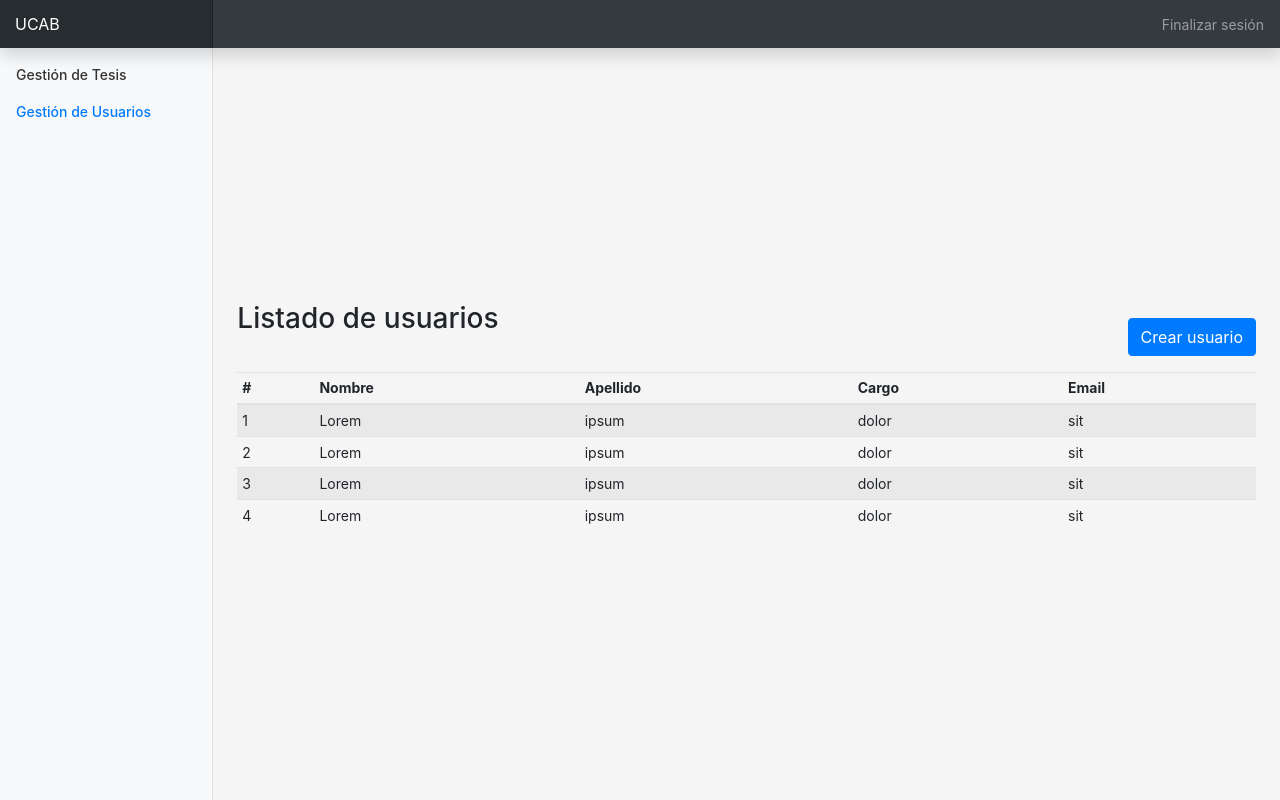
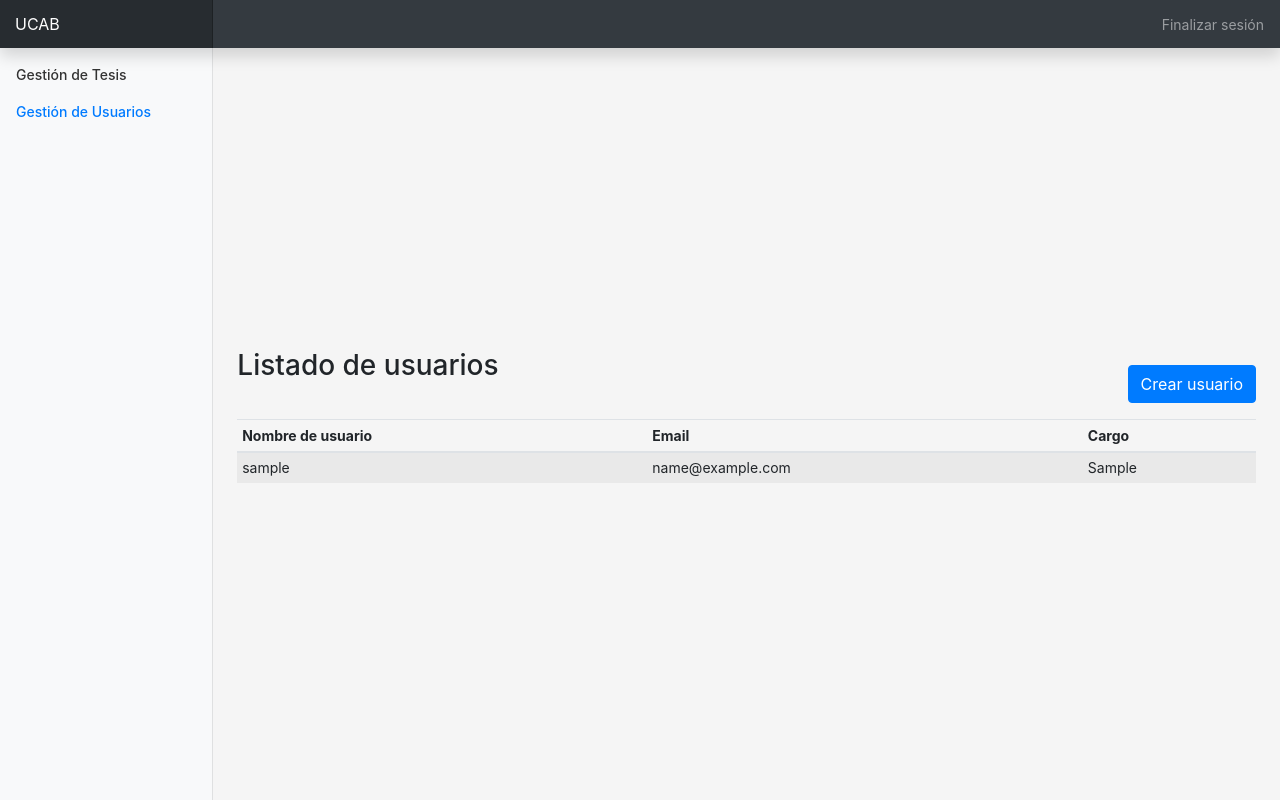
Before and after one commit to angelrivero98/MiniProyecto2-python, a Django app: template tesis/templates/usuarios.html in a window 1280 px wide. Run offline with Django 3.2, Linux system fonts and the light colour scheme; the template is opened without the code that fills it: values that come from a table or form of the project are taken from there, others are empty; tables that the repository leaves empty hold one stand-in row (values such as "Sample post"); form fields are guessed from the names that the template uses; some libraries are stand-ins or nearby versions.

Commit message:
Se muestran los usuarios en la tabla

```diff
--- a/project/settings.py
+++ b/project/settings.py
@@ -121,3 +121,5 @@ USE_TZ = True
 STATIC_URL = '/static/'
 LOGIN_REDIRECT_URL = 'home'
 LOGOUT_REDIRECT_URL = 'home'
+
+AUTH_USER_MODEL = 'tesis.Usuario'
--- a/project/urls.py
+++ b/project/urls.py
@@ -17,11 +17,11 @@ from django.contrib import admin
 from django.urls import path, include
 from django.conf.urls import url
 from django.views.generic.base import TemplateView
+from tesis import urls
 
 urlpatterns = [
     path('tesis/', include('tesis.urls')),
     path('admin/', admin.site.urls),
     path('', include('django.contrib.auth.urls')),
     path('home/', TemplateView.as_view(template_name='home.html'), name='home'),
-    path('users/', TemplateView.as_view(template_name='usuarios.html'), name='users'),
-]
+] + urls.urlpatterns
--- a/tesis/admin.py
+++ b/tesis/admin.py
@@ -1,9 +1,9 @@
 from django.contrib import admin
-from .models import Tesis, Usuario, Audit, Autor, Escuela, PalabraClave, Tutor
+from .models import Tesis, Usuario, Audit, Autor, Escuela, PalabraClave, Evaluador
 
 admin.site.register(Tesis)
 admin.site.register(Usuario)
 admin.site.register(Audit)
 admin.site.register(Escuela)
 admin.site.register(PalabraClave)
-admin.site.register(Tutor)
+admin.site.register(Evaluador)
--- a/tesis/models.py
+++ b/tesis/models.py
@@ -1,12 +1,22 @@
 from django.db import models
+from django.contrib.auth.models import AbstractUser
 
-class Usuario(models.Model):
-    user = models.CharField(max_length=255)
-    psw = models.CharField(max_length=255)
-    rol = models.CharField(max_length=255)
+
+class Usuario(AbstractUser):
+    rol = models.CharField(max_length=255, blank=False, null=False)
+    REQUIRED_FIELDS = ['rol', 'email']
 
     class Meta:
-        db_table = 'user'
+        db_table = 'usuario'
+
+
+class Persona(models.Model):
+    nombre = models.CharField(max_length=255)
+    apellido = models.CharField(max_length=255)
+
+    class Meta:
+        abstract = True
+
 
 class Escuela(models.Model):
     nombre = models.CharField(max_length=255)
@@ -14,34 +24,38 @@ class Escuela(models.Model):
     class Meta:
         db_table = 'escuela'
 
+
 class PalabraClave(models.Model):
     nombre = models.CharField(max_length=255)
 
     class Meta:
         db_table = 'palabraclave'
 
-class Tutor(models.Model):
+
+class Evaluador(Persona):
     cedula = models.IntegerField(unique=True)
-    nombre = models.CharField(max_length=255)
-    apellido = models.CharField(max_length=255)
+    es_tutor = models.BooleanField(default=False)
 
     class Meta:
-        db_table = 'tutor'
+        db_table = 'evaluador'
 
-class Autor(models.Model):
-    nombre = models.CharField(max_length=255)
-    apellido = models.CharField(max_length=255)
 
+class Autor(Persona):
     class Meta:
         db_table = 'autor'
+
 
 class Tesis(models.Model):
     nombre = models.CharField(max_length=255)
     fecha_inicio = models.DateField()
     fecha_fin = models.DateField()
-    escuela = models.ForeignKey(Escuela,on_delete=models.CASCADE)
-    palabraclave = models.ForeignKey(PalabraClave,on_delete=models.CASCADE)
-    tutor = models.ForeignKey(Tutor,on_delete=models.CASCADE)
+    escuela = models.ForeignKey(Escuela, on_delete=models.CASCADE)
+    palabasclave = models.ManyToManyField(
+        PalabraClave)
+    evaluadores = models.ManyToManyField(
+        Evaluador, related_name='evaluadores')
+    tutor = models.ForeignKey(
+        Evaluador, on_delete=models.CASCADE, related_name='tutor')
 
     class Meta:
         db_table = 'tg'
@@ -49,9 +63,11 @@ class Tesis(models.Model):
 
 class Audit(models.Model):
     fecha = models.DateTimeField('date created', auto_now_add=True)
-    userCreador = models.ForeignKey(Usuario,on_delete=models.CASCADE, related_name='userCreador')
-    userCreado = models.ForeignKey(Usuario,on_delete=models.CASCADE, related_name='userCreado')
-    tesis = models.ForeignKey(Tesis,on_delete=models.CASCADE)
+    userCreador = models.ForeignKey(
+        Usuario, on_delete=models.CASCADE, related_name='userCreador')
+    userCreado = models.ForeignKey(
+        Usuario, on_delete=models.CASCADE, related_name='userCreado')
+    tesis = models.ForeignKey(Tesis, on_delete=models.CASCADE)
 
     class Meta:
         db_table = 'audit'
--- a/tesis/templates/usuarios.html
+++ b/tesis/templates/usuarios.html
@@ -18,89 +18,61 @@
       </div>
     </nav>
     <main role="main" class="col-md-9 ml-sm-auto col-lg-10 px-4">
-      <button
-        class="btn btn-primary float-right my-3"
-        type="button"
-        data-toggle="modal"
-        data-target="#exampleModal"
-      >
+      <button class="btn btn-primary float-right my-3" type="button" data-toggle="modal" data-target="#exampleModal">
         Crear usuario
       </button>
       <h3>Listado de usuarios</h3>
       <!-- Modal -->
-      <div
-        class="modal fade"
-        id="exampleModal"
-        tabindex="-1"
-        role="dialog"
-        aria-labelledby="exampleModalLabel"
-        aria-hidden="true"
-      >
+      <div class="modal fade" id="exampleModal" tabindex="-1" role="dialog" aria-labelledby="exampleModalLabel"
+        aria-hidden="true">
         <div class="modal-dialog" role="document">
           <div class="modal-content">
             <div class="modal-header">
               <h5 class="modal-title" id="exampleModalLabel">Crear usuario</h5>
-              <button
-                type="button"
-                class="close"
-                data-dismiss="modal"
-                aria-label="Close"
-              >
+              <button type="button" class="close" data-dismiss="modal" aria-label="Close">
                 <span aria-hidden="true">&times;</span>
               </button>
             </div>
             <div class="modal-body">
-              <form action="">
+              <form method="POST" action="/users">
+                {% csrf_token %}
                 <div class="row">
                   <div class="col-md-6">
                     <div class="form-group">
-                      <input
-                        type="text"
-                        placeholder="Nombre"
-                        class="form-control"
-                      />
+                      {{ form.username }}
+                      <!-- <input type="text" placeholder="Nombre" class="form-control" /> -->
                     </div>
                   </div>
                   <div class="col-md-6">
                     <div class="form-group">
-                      <input
-                        type="text"
-                        placeholder="Apellido"
-                        class="form-control"
-                      />
+                      {{ form.email }}
+                      <!-- <input type="text" placeholder="Apellido" class="form-control" /> -->
                     </div>
                   </div>
                 </div>
                 <div class="row">
                   <div class="col-md-6">
                     <div class="form-group">
-                      <select name="" id="" class="form-control">
-                        <option value="0">Gerente</option>
-                        <option value="1">Administrador</option>
-                      </select>
+                      {{ form.password }}
                     </div>
                   </div>
                   <div class="col-md-6">
                     <div class="form-group">
-                      <input
-                        type="date"
-                        placeholder="email"
-                        class="form-control"
-                      />
+                      <select name="" id="" class="form-control">
+                        <option value="0">Administrador</option>
+                        <option value="1">Gerente</option>
+                        <option value="2">Usuario</option>
+                      </select>
                     </div>
                   </div>
                 </div>
               </form>
             </div>
             <div class="modal-footer">
-              <button
-                type="button"
-                class="btn btn-secondary"
-                data-dismiss="modal"
-              >
+              <button type="button" class="btn btn-secondary" data-dismiss="modal">
                 Cerrar
               </button>
-              <button type="button" class="btn btn-primary">
+              <button type="submit" class="btn btn-primary">
                 Crear usuario
               </button>
             </div>
@@ -111,42 +83,19 @@
         <table class="table table-striped table-sm">
           <thead>
             <tr>
-              <th>#</th>
-              <th>Nombre</th>
-              <th>Apellido</th>
+              <th>Nombre de usuario</th>
+              <th>Email</th>
               <th>Cargo</th>
-              <th>Email</th>
             </tr>
           </thead>
           <tbody>
+            {% for usuario in usuarios %}
             <tr>
-              <td>1</td>
-              <td>Lorem</td>
-              <td>ipsum</td>
-              <td>dolor</td>
-              <td>sit</td>
+              <td>{{ usuario.username }}</td>
+              <td>{{ usuario.email }}</td>
+              <td>{{ usuario.rol }}</td>
             </tr>
-            <tr>
-              <td>2</td>
-              <td>Lorem</td>
-              <td>ipsum</td>
-              <td>dolor</td>
-              <td>sit</td>
-            </tr>
-            <tr>
-              <td>3</td>
-              <td>Lorem</td>
-              <td>ipsum</td>
-              <td>dolor</td>
-              <td>sit</td>
-            </tr>
-            <tr>
-              <td>4</td>
-              <td>Lorem</td>
-              <td>ipsum</td>
-              <td>dolor</td>
-              <td>sit</td>
-            </tr>
+            {% endfor %}
           </tbody>
         </table>
       </div>
--- a/tesis/urls.py
+++ b/tesis/urls.py
@@ -2,5 +2,5 @@ from django.urls import path
 from . import views
 
 urlpatterns = [
-    path('', views.index, name='index'),
+    path('users/', views.users, name='users'),
 ]
```
Also changed, not shown: tesis/views.py (+20 -3 lines), tesis/migrations/0001_initial.py.
